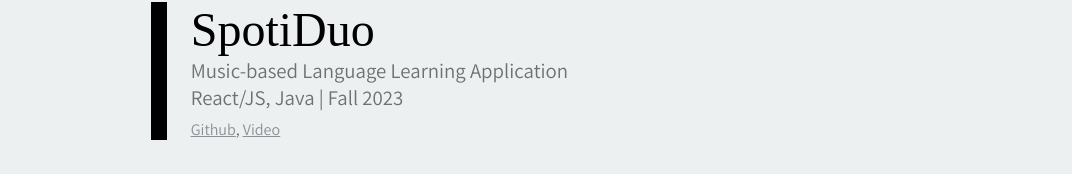
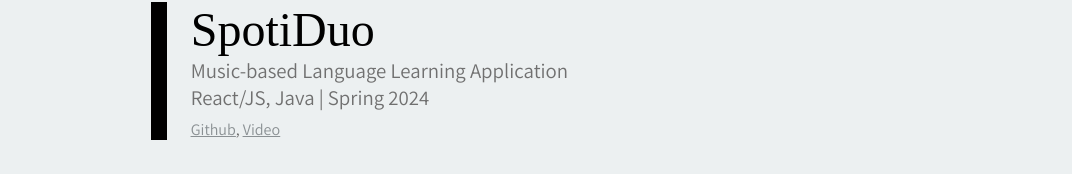
Before and after one commit to allenwang1536/personal-portfolio, a React (Create React App) app: page /projects/spotiduo in a window 1280 px wide. Shown: the part 158-332 px from the top of the page, without its empty margins (96-1168 px from the left). Built offline with nearby package versions, Linux system fonts and the light colour scheme; the HTML template or start-up script is replaced by a standard one; a web font is replaced by a local one.

Commit message:
update spotiduo

```diff
--- a/src/pages/projects/SpotiDuoPage.tsx
+++ b/src/pages/projects/SpotiDuoPage.tsx
@@ -19,7 +19,7 @@ export default function SpotiDuoPage({ withOutline } : { withOutline : boolean})
         <div className="project-header" id="maps-header">
           <h1 className="project-name">SpotiDuo</h1>
           <p className="project-subheading">Music-based Language Learning Application</p>
-          <p className="project-subheading">React/JS, Java | Fall 2023</p>
+          <p className="project-subheading">React/JS, Java | Spring 2024</p>
           <p className="project-subheading project-github">
             <a href="https://github.com/allenwang1536/spotiduo" target="_blank" rel="noreferrer">
               <u>Github</u>
```
